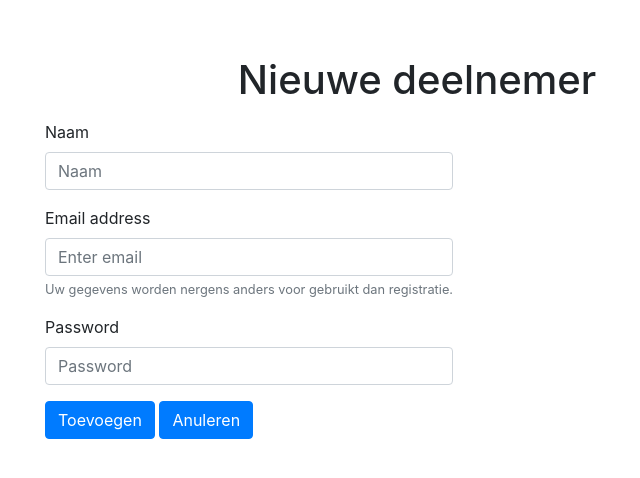
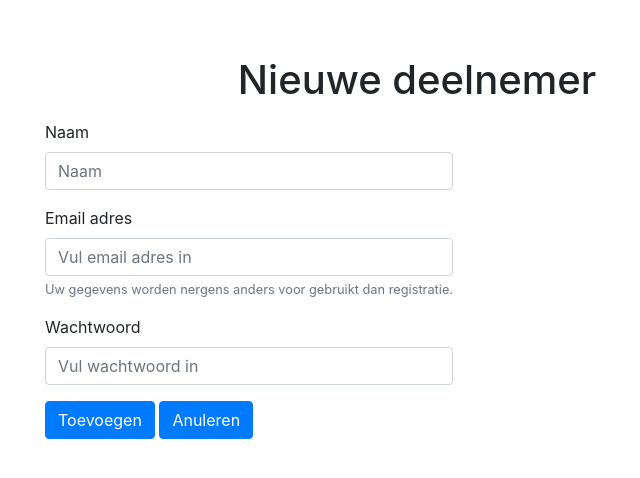
Before and after one commit to dimphyv/examenproject, a PHP site: page /newuser.php in a window 1280 px wide. Shown: the top 478 px of the page, without its empty margins (223-863 px from the left). Run offline with PHP 8.4, Linux system fonts and the light colour scheme; some libraries are stand-ins or nearby versions.

Commit message:
taalaanpassingen

```diff
--- a/newuser.php
+++ b/newuser.php
@@ -33,13 +33,13 @@
                   <label for="naam">Naam</label>
                   <input type="text" class="form-control" id="naam" name="naam" placeholder="Naam">
                 </div>
-                  <label for="email">Email address</label>
-                  <input type="email" class="form-control" id="email" aria-describedby="emailHelp" name="email" placeholder="Enter email">
+                  <label for="email">Email adres</label>
+                  <input type="email" class="form-control" id="email" aria-describedby="emailHelp" name="email" placeholder="Vul email adres in">
                   <small id="emailHelp" class="form-text text-muted">Uw gegevens worden nergens anders voor gebruikt dan registratie.</small>
                 </div>
                 <div class="form-group">
-                  <label for="password">Password</label>
-                  <input type="password" class="form-control" id="password" name="password" placeholder="Password">
+                  <label for="password">Wachtwoord</label>
+                  <input type="password" class="form-control" id="password" name="password" placeholder="Vul wachtwoord in">
                 </div>
                 <button type="submit" class="btn btn-primary" id="add" name="add">Toevoegen</button>
                 <button type="submit" class="btn btn-primary" id="cancel" name="cancel">Anuleren</button>
```
Also changed, not shown: acceptUser.php (+0 -17 lines).
